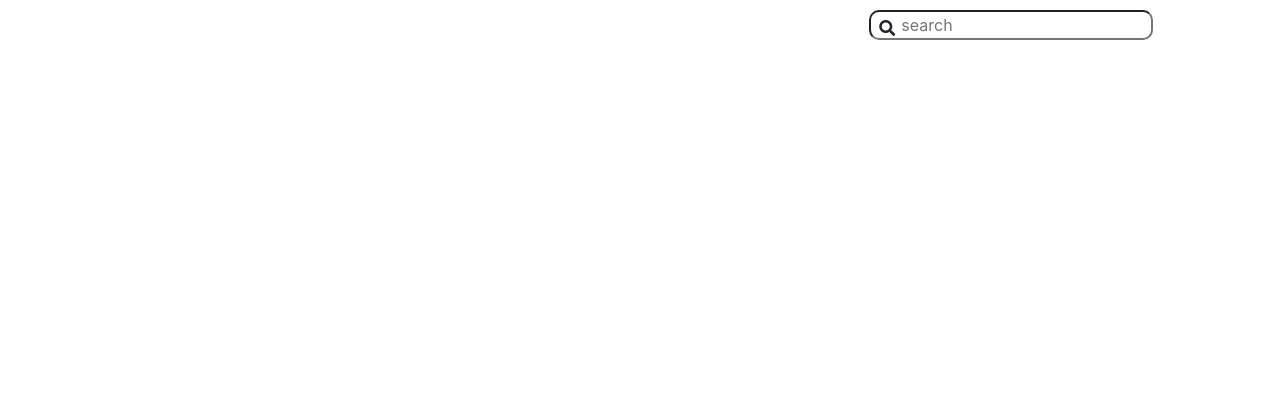
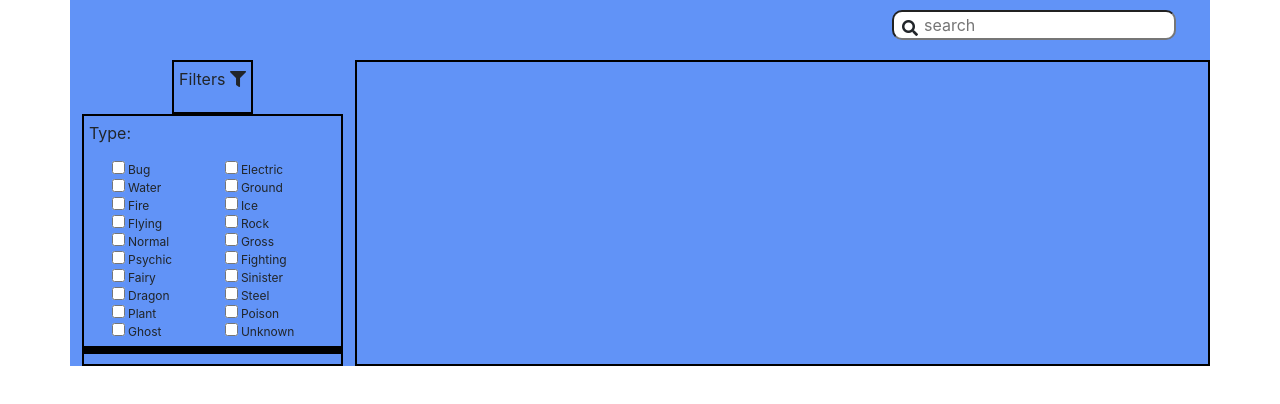
Before and after one commit to borisgorgona/pokemons-gallery, a React (Create React App) app: page / in a window 1280 px wide. Shown: the top 404 px of the page. Built offline with nearby package versions, Linux system fonts and the light colour scheme.

Commit message:
Design filter type

```diff
--- a/src/App.css
+++ b/src/App.css
@@ -1,14 +1,60 @@
+.Pokemons{
+  background-color: #6193f7;
+}
+
+/*Search Label Design*/
 .search-control-feedback{
   position:absolute;
   padding: 10px;
   pointer-events: none;
+  margin-left: 50px;
 }
 .search-control{
   padding-left: 30px!important;
   border-radius: 10px;
+  margin-left: 50px;
 }
 
 #search1{
   margin-top:10px;
   margin-bottom: 20px;
+
 }
+/*-------------------------------------------*/
+
+.filter{
+  border: solid black 2px;
+  justify-self: center;
+  padding:5px;
+
+
+}
+.Type{
+  font-size: 16px;
+}
+
+
+.typeFilter{
+  border: solid black 2px;
+  padding:5px;
+  font-size: 12px;
+
+}
+
+.column{
+  column-count: 2;
+}
+
+.colorFilter{
+  border: solid black 2px;
+  padding-left: 10px;
+}
+
+.genderFilter{
+  border: solid black 2px;
+  padding:5px;
+}
+
+.display{
+  border: solid black 2px;
+}
--- a/src/pageWrapper.js
+++ b/src/pageWrapper.js
@@ -2,23 +2,133 @@ import React from "react";
 
 export default function PageWrapper() {
     return (
-        <div>
+        <div className="Pokemons container">
+            {/*------ Search Label Design -------*/}
             <div className=" row justify-content-end">
-
                 <div id="search1" className="col-md-4 form-group has-feedback">
                     <i class="fas fa-search search-control-feedback"></i>
                     <input type="text" className="search-control" placeholder="search" />
                 </div>
             </div>
+            {/*---------------------------------- */}
 
             <div className="row">
-                <div className="col-md-4">
-                    <div className="Filters"></div>
-                    <div className="type"></div>
-                    <div className="Color"></div>
-                    <div className="Gender"></div>
+                {/*----Filters Stage----------- */}
+                <div className="col-md-3">
+                    <div className="filter">
+                        <p>Filters <i class="fas fa-filter"></i></p>
+                    </div>
+
+                    {/*------------Type Filter----------- */}
+                    <div className="typeFilter">
+                        <div className="Type"><p>Type:</p></div>
+
+                        <div >
+                            <div className="row justify-content-center">
+                                <div className="col-5">
+                                    <label><input type="checkbox" /> Bug</label>
+                                </div>
+                                <div className="col-5">
+                                    <label><input type="checkbox" /> Electric</label>
+                                </div>
+                            </div>
+
+                            <div className="row justify-content-center">
+                                <div className="col-5">
+                                    <label><input type="checkbox" /> Water</label>
+                                </div>
+                                <div className="col-5">
+                                    <label><input type="checkbox" /> Ground</label>
+                                </div>
+                            </div>
+
+                            <div className="row justify-content-center">
+                                <div className="col-5">
+                                    <label><input type="checkbox" /> Fire</label>
+                                </div>
+                                <div className="col-5">
+                                    <label><input type="checkbox" /> Ice</label>
+                                </div>
+                            </div>
+
+                            <div className="row justify-content-center">
+                                <div className="col-5">
+                                    <label><input type="checkbox" /> Flying</label>
+                                </div>
+                                <div className="col-5">
+                                    <label><input type="checkbox" /> Rock</label>
+                                </div>
+                            </div>
+
+                            <div className="row justify-content-center">
+                                <div className="col-5">
+                                    <label><input type="checkbox" /> Normal</label>
+                                </div>
+                                <div className="col-5">
+                                    <label><input type="checkbox" /> Gross</label>
+                                </div>
+                            </div>
+
+                            <div className="row justify-content-center">
+                                <div className="col-5">
+                                    <label><input type="checkbox" /> Psychic</label>
+                                </div>
+                                <div className="col-5">
+                                    <label><input type="checkbox" /> Fighting</label>
+                                </div>
+                            </div>
+
+
+
+                            <div className="row justify-content-center">
+                                <div className="col-5">
+                                    <label><input type="checkbox" /> Fairy</label>
+                                </div>
+                                <div className="col-5">
+                                    <label><input type="checkbox" /> Sinister</label>
+                                </div>
+                            </div>
+
+
+                            <div className="row justify-content-center">
+                                <div className="col-5">
+                                    <label><input type="checkbox" /> Dragon</label>
+                                </div>
+                                <div className="col-5">
+                                    <label><input type="checkbox" /> Steel</label>
+                                </div>
+                            </div>
+
+
+                            <div className="row justify-content-center">
+                                <div className="col-5">
+                                    <label><input type="checkbox" /> Plant</label>
+                                </div>
+                                <div className="col-5">
+                                    <label><input type="checkbox" /> Poison</label>
+                                </div>
+                            </div>
+
+
+                            <div className="row justify-content-center">
+                                <div className="col-5">
+                                    <label><input type="checkbox" /> Ghost</label>
+                                </div>
+                                <div className="col-5">
+                                    <label><input type="checkbox" /> Unknown</label>
+                                </div>
+                            </div>
+
+
+                        </div>
+                    </div>
+                    {/*----------------------------------- */}
+                    <div className="colorFilter"></div>
+                    <div className="genderFilter"></div>
                 </div>
-                <div className="col-md-8"></div>
+                {/*------------------------------------------ */}
+
+                <div className="col-md-9 display"></div>
             </div>
 
         </div>
```
